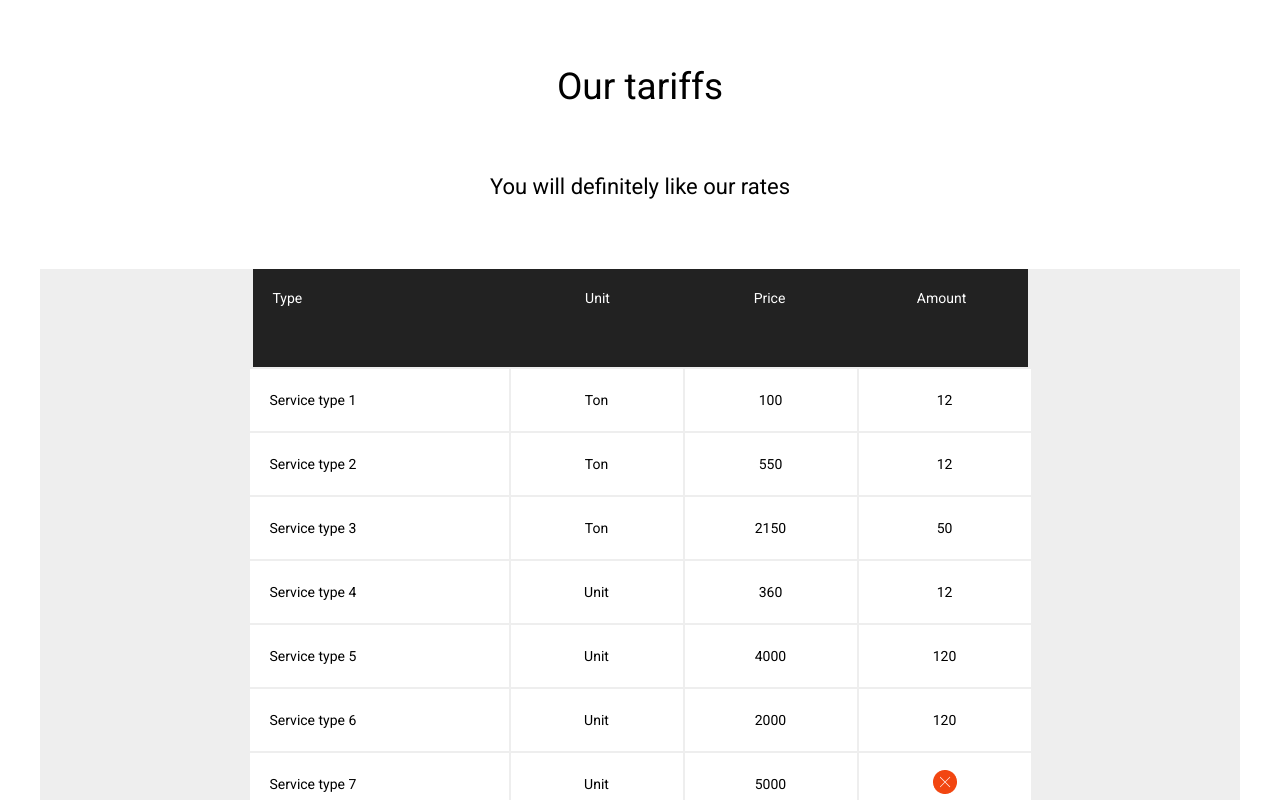
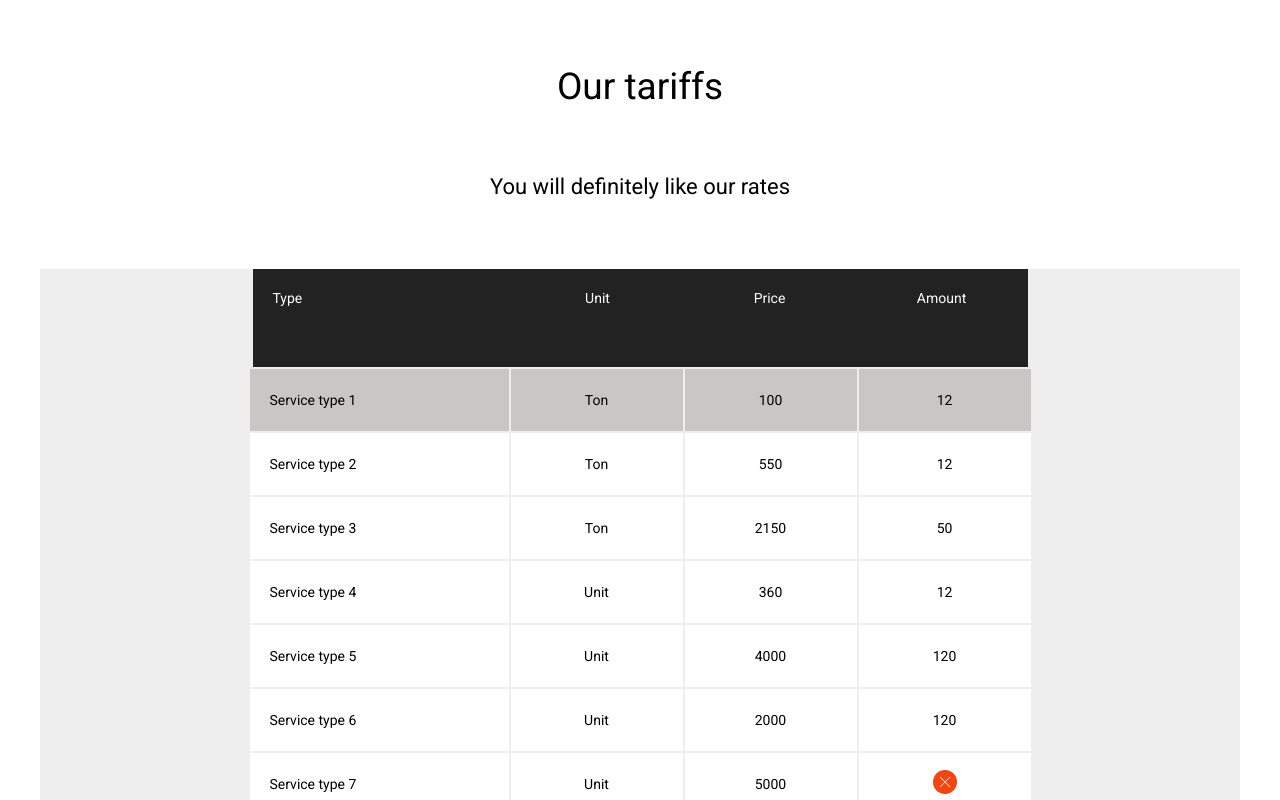
Before and after one commit to thunder-365/Build_company_site_, a plain HTML site: page index.html in a window 1280 px wide. In both pictures the pointer is over the element "Service type 1". Shown: the part 3496-4296 px from the top of the page. Drawn offline with Linux system fonts and the light colour scheme.

Commit message:
add table hover

```diff
--- a/styles.css
+++ b/styles.css
@@ -725,6 +725,11 @@ html, body {
     padding-top: 20px;
     vertical-align: top;
 }
+.tariff_table tr:hover td {
+  background-color: rgb(202, 198, 198);
+}
+
+
 
 .table_center_width{
     width: 172px;
```
Also changed, not shown: index.html (+1 -1 lines).
